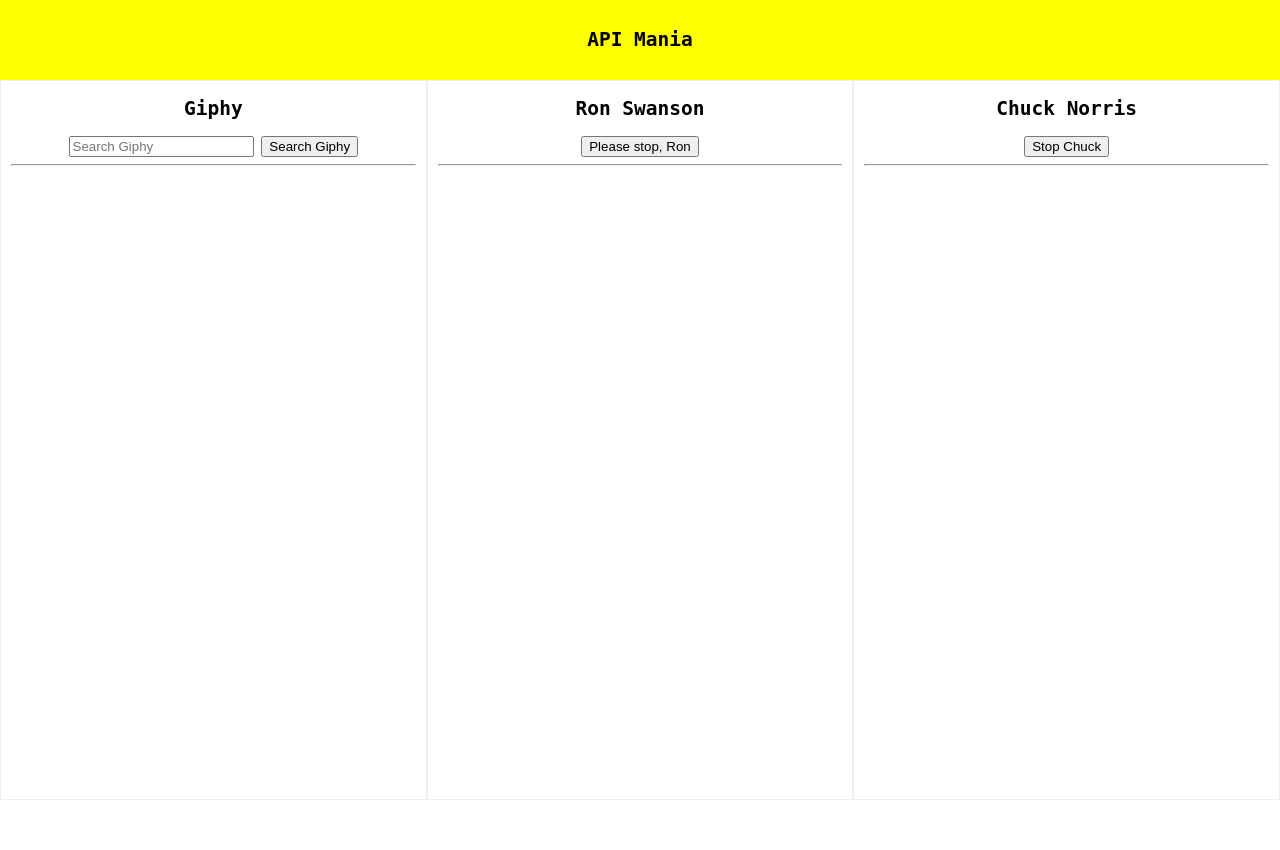
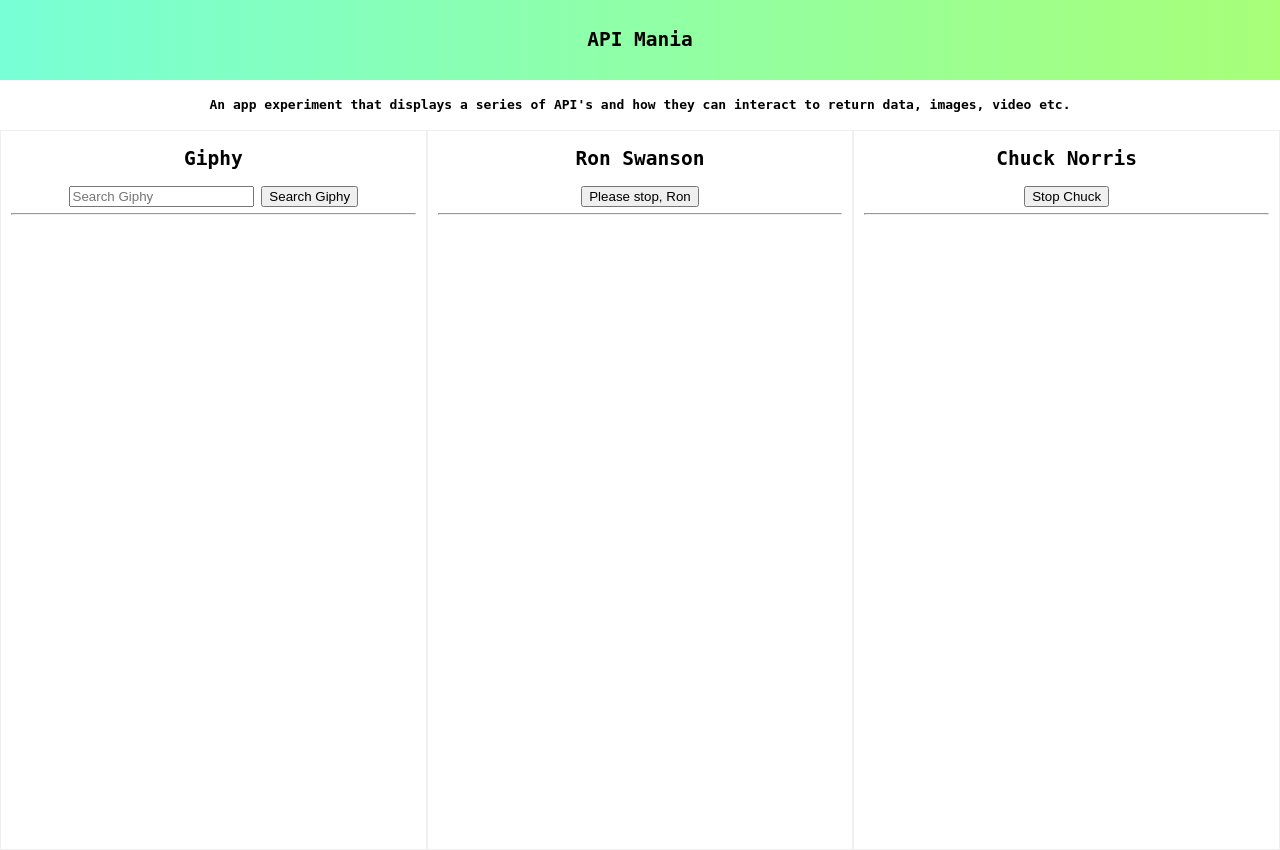
Before and after one commit to lukemico/APImania, a PHP site: page /public/index.html in a window 1280 px wide. Before the commit the page ends 800 px from the top, so only its background shows below. Run offline with PHP 8.4, Linux system fonts and the light colour scheme.

Commit message:
refactor api, add gradient + amend font style

```diff
--- a/public/css/style.css
+++ b/public/css/style.css
@@ -16,9 +16,20 @@ body {
 nav {
 	width: 100%;
 	overflow: hidden;
-  background-color: #FFFF00;
+	background-color: #ffff00;
 	height: 80px;
 	line-height: 80px;
+	background: #a8ff78; /* fallback for old browsers */
+	background: -webkit-linear-gradient(
+		to right,
+		#78ffd6,
+		#a8ff78
+	); /* Chrome 10-25, Safari 5.1-6 */
+	background: linear-gradient(
+		to right,
+		#78ffd6,
+		#a8ff78
+	); /* W3C, IE 10+/ Edge, Firefox 16+, Chrome 26+, Opera 12+, Safari 7+ */
 }
 
 nav h1 {
@@ -32,23 +43,25 @@ nav h1 {
 
 .col-4 {
 	width: 33.3333333333%;
-  width: -webkit-calc( 100% / 3 );
-  width: -moz-calc( 100% / 3 );
-  width: -ms-calc( 100% / 3 );
-  width: -o-calc( 100% / 3 );
-  width: calc( 100% / 3 );
+	width: -webkit-calc(100% / 3);
+	width: -moz-calc(100% / 3);
+	width: -ms-calc(100% / 3);
+	width: -o-calc(100% / 3);
+	width: calc(100% / 3);
 
-  border: 1px solid #EFEFEF;
+	border: 1px solid #efefef;
 }
 
-.giphy, .swanson, .chuck {
+.giphy,
+.swanson,
+.chuck {
 	overflow: auto;
 
-  height: -webkit-calc( 100vh - 80px );
-  height: -moz-calc( 100vh - 80px );
-  height: -ms-calc( 100vh - 80px );
-  height: -o-calc( 100vh - 80px );
-  height: calc( 100vh - 80px );
+	height: -webkit-calc(100vh - 80px);
+	height: -moz-calc(100vh - 80px);
+	height: -ms-calc(100vh - 80px);
+	height: -o-calc(100vh - 80px);
+	height: calc(100vh - 80px);
 }
 
 .content img {
--- a/public/index.html
+++ b/public/index.html
@@ -1,10 +1,9 @@
 <!DOCTYPE html>
 <html lang="en">
-
 	<head>
-  <meta charset="UTF-8">
+		<meta charset="UTF-8" />
 		<title>Lots of APIs</title>
-  <link rel="stylesheet" href="css/style.css">
+		<link rel="stylesheet" href="css/style.css" />
 		<script src="js/jquery.js"></script>
 		<script src="js/giphy.js"></script>
 		<script src="js/ron.js"></script>
@@ -12,36 +11,36 @@
 	</head>
 
 	<body>
-
 		<nav>
 			<h1>API Mania</h1>
 		</nav>
 
 		<div class="container">
+			<h4>
+				An app experiment that displays a series of API's and how they
+				can interact to return data, images, video etc.
+			</h4>
 			<div class="col col-4 giphy">
 				<h2>Giphy</h2>
-      <input type="text" placeholder="Search Giphy">
+				<input type="text" placeholder="Search Giphy" />
 				<button>Search Giphy</button>
-      <hr>
+				<hr />
 				<div class="content"></div>
 			</div>
 
 			<div class="col col-4 swanson">
 				<h2>Ron Swanson</h2>
 				<button>Please stop, Ron</button>
-      <hr>
+				<hr />
 				<div class="content"></div>
 			</div>
 
 			<div class="col col-4 chuck">
 				<h2>Chuck Norris</h2>
 				<button>Stop Chuck</button>
-      <hr>
+				<hr />
 				<div class="content"></div>
 			</div>
 		</div>
-
-
 	</body>
-
 </html>
```
Lines whose indentation alone changed are shown as unchanged.
